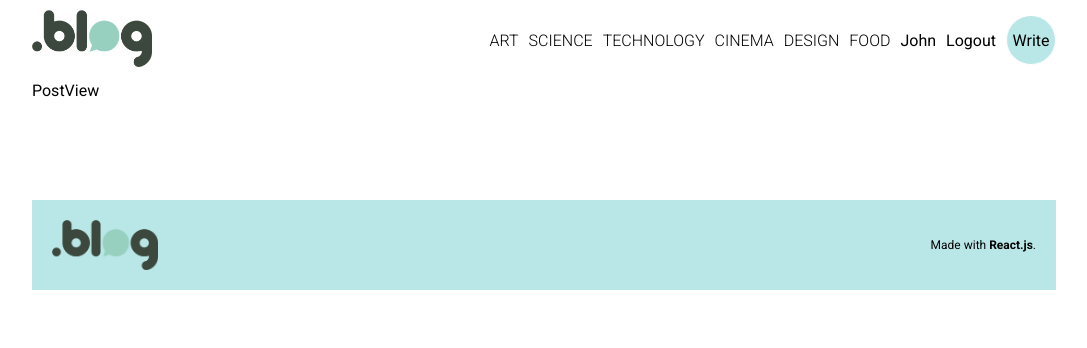
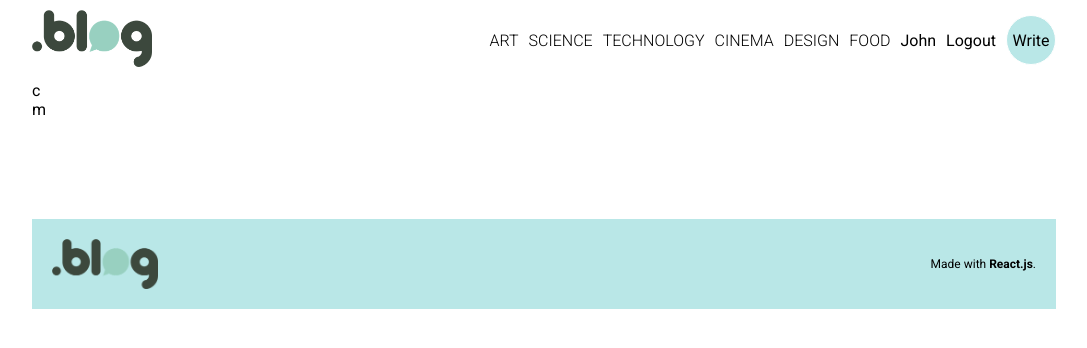
Before and after one commit to IzaanArain/mern-mysql-blog, a React (Vite) app in the folder client/: page /post/1 in a window 1280 px wide. Shown: the top 348 px of the page, without its empty margins (96-1183 px from the left). Built offline with nearby package versions, Linux system fonts and the light colour scheme.

Commit message:
add a logo

```diff
--- a/client/src/assets/scss/layouts/__layouts.scss
+++ b/client/src/assets/scss/layouts/__layouts.scss
@@ -1,4 +1,4 @@
 @forward "app-layout";
 @forward "header";
-@forward "navigation";
+@forward "nav";
 @forward "footer";
--- a/client/src/assets/scss/pages/__pages.scss
+++ b/client/src/assets/scss/pages/__pages.scss
@@ -1,2 +1,3 @@
 @forward "auth";
-@forward "home"
+@forward "home";
+@forward "./post/view";
--- /dev/null
+++ b/client/src/assets/scss/pages/post/_view.scss
@@ -0,0 +1,6 @@
+
+/// SINGLE POST VIEW
+
+.post-view{
+
+}
--- a/client/src/layouts/header/Header.jsx
+++ b/client/src/layouts/header/Header.jsx
@@ -1,13 +1,15 @@
 import Navigation from "../navigation/Navigation";
 import BlogLogo from "../../assets/img/blog_logo.png";
-
+import { Link } from "react-router-dom";
 const Header = () => {
   return (
     <>
       <header className="blog-header">
         <div className="container">
           <div className="logo">
-            <img src={BlogLogo} alt="" />
+            <Link to={"/"}>
+              <img src={BlogLogo} alt="" />
+            </Link>
           </div>
           <Navigation />
         </div>
--- a/client/src/pages/post/PostView.jsx
+++ b/client/src/pages/post/PostView.jsx
@@ -2,7 +2,12 @@ import React from 'react'
 
 const PostView = () => {
   return (
-    <div>PostView</div>
+    <>
+    <section className='post-view'>
+      <article className='content'>c</article>
+      <aside className='menu'>m</aside>
+    </section>
+    </>
   )
 }
 
```
Also changed, not shown: client/src/assets/scss/layouts/_nav.scss (renamed from client/src/assets/scss/layouts/_navigation.scss), 1 other file (tests, documents, lock files or other folders).
